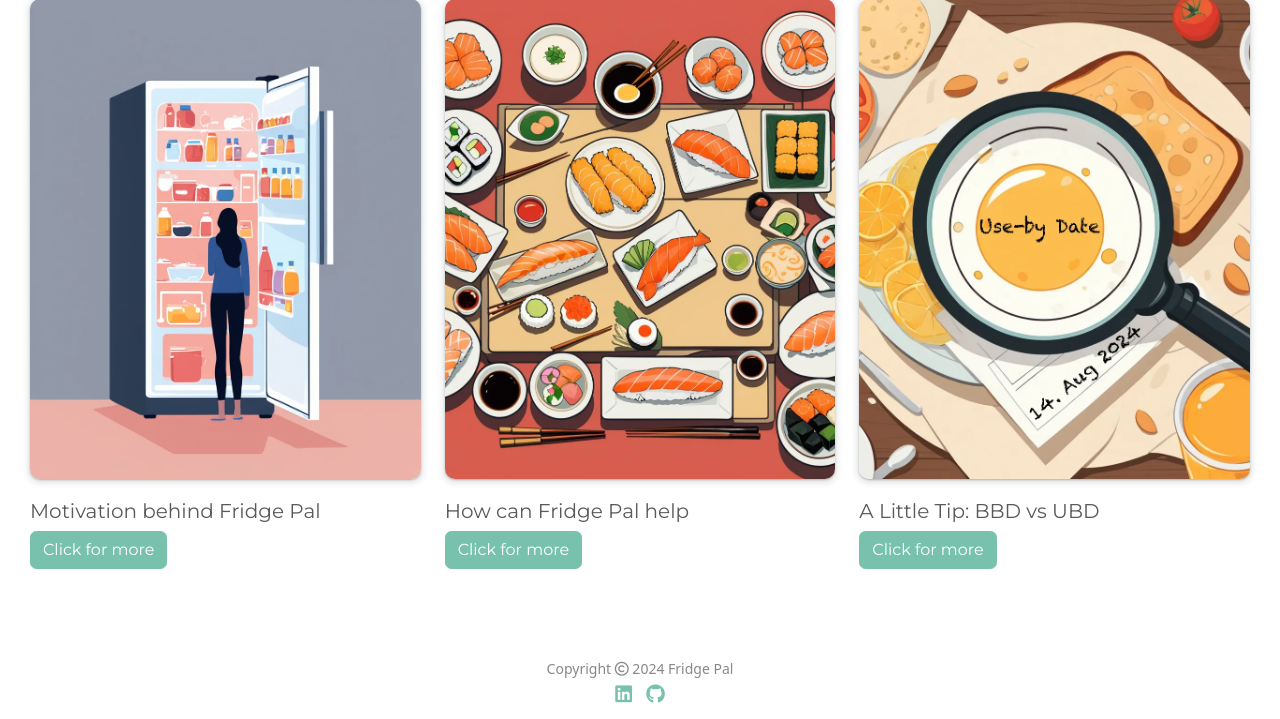
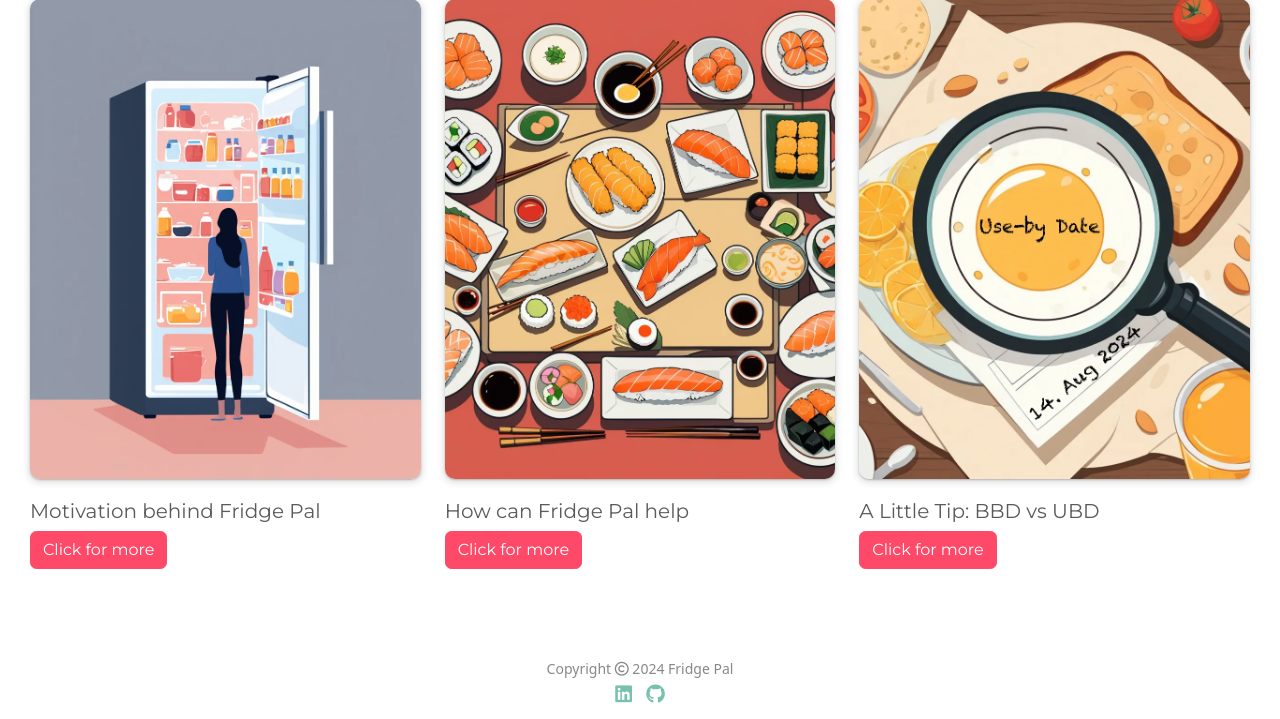
Before and after one commit to CrazyEggz/ci-fridge-pal, a Django app: page /about/ in a window 1280 px wide. Shown: the part 81-800 px from the top of the page. Run offline with Django 4.2, Linux system fonts and the light colour scheme; some libraries are stand-ins or nearby versions.

Commit message:
Switch all buttons to custom colours

```diff
--- a/about/templates/about/about.html
+++ b/about/templates/about/about.html
@@ -18,7 +18,7 @@
                     efficient.</p>
             </div>
             <h5 class="fw-light">Motivation behind Fridge Pal</h5>
-            <button class="btn btn-primary" type="button">
+            <button class="btn btn-red" type="button">
                 Click for more
             </button>
         </div>
@@ -33,7 +33,7 @@
                     duplicate purchases—Fridge Pal ensures nothing goes to waste.</p>
             </div>
             <h5 class="fw-light">How can Fridge Pal help</h5>
-            <button class="btn btn-primary" type="button">
+            <button class="btn btn-red" type="button">
                 Click for more
             </button>
         </div>
@@ -50,7 +50,7 @@
                 </p>
             </div>
             <h5 class="fw-light">A Little Tip: BBD vs UBD</h5>
-            <button class="btn btn-primary" type="button">
+            <button class="btn btn-red" type="button">
                 Click for more
             </button>
         </div>
--- a/home/templates/home/home.html
+++ b/home/templates/home/home.html
@@ -9,7 +9,7 @@
                 what's in stock, and never miss a best-before date again.
             </p>
             <div>
-                <a href="{% if request.user.is_authenticated %}{% url 'dashboard' %}{% else %}{% url 'login' %}{% endif %}" class="btn btn-primary">Get started now!</a>
+                <a href="{% if request.user.is_authenticated %}{% url 'dashboard' %}{% else %}{% url 'login' %}{% endif %}" class="btn btn-red">Get started now!</a>
             </div>
         </div>
     </div>
--- a/home/templates/home/logout.html
+++ b/home/templates/home/logout.html
@@ -7,8 +7,8 @@
         <h5 class="my-5">
             Come back anytime <i class="fa-regular fa-face-smile-beam"></i>
         </h5>
-        <a href="{% url 'login' %}" class="me-4">Log in</a>
-        <a href="{% url 'home' %}">Back home</a>
+        <a href="{% url 'login' %}" class="me-4 btn btn-green">Log in</a>
+        <a href="{% url 'home' %}" class="btn btn-pink">Back home</a>
 
     </div>
 </div>
--- a/home/templates/home/register.html
+++ b/home/templates/home/register.html
@@ -23,7 +23,7 @@
             {% csrf_token %}
             {{ form | crispy }}
             <div class="d-grid">
-                <button class="btn btn-primary" type="submit">Register</button>
+                <button class="btn btn-green" type="submit">Register</button>
             </div>
         </form>
 		<div>
--- a/static/css/style.css
+++ b/static/css/style.css
@@ -125,11 +125,6 @@ body {
     color: #464646;
 }
 
-#hero-content a {
-    background-color: #ff4969;
-    border: none;
-}
-
 /* ---About Page--- */
 #about-container {
     margin-top: 20px;
@@ -178,6 +173,37 @@ body {
     opacity: 1;
 }
 
+/* ---Extra Button Colours */
+.btn-red {
+    --bs-btn-bg: #ff4969;
+    --bs-btn-border-color: #ff4969;
+    --bs-btn-hover-bg: #fb4141;
+    --bs-btn-focus-shadow-rgb: 140, 203, 185;
+    --bs-btn-active-bg: #fb4141;
+    --bs-btn-disabled-bg: #ff4969;
+    --bs-btn-disabled-border-color: #ff4969;
+}
+
+.btn-pink {
+    --bs-btn-bg: #f0a9a9;
+    --bs-btn-border-color: #f0a9a9;
+    --bs-btn-hover-bg: #e29797;
+    --bs-btn-focus-shadow-rgb: 140, 203, 185;
+    --bs-btn-active-bg: #e29797;
+    --bs-btn-disabled-bg: #f0a9a9;
+    --bs-btn-disabled-border-color: #f0a9a9;
+}
+
+.btn-green {
+    --bs-btn-bg: #8bcbb4;
+    --bs-btn-border-color: #8bcbb4;
+    --bs-btn-hover-bg: #7cbca5;
+    --bs-btn-focus-shadow-rgb: 140, 203, 185;
+    --bs-btn-active-bg: #7cbca5;
+    --bs-btn-disabled-bg: #8bcbb4;
+    --bs-btn-disabled-border-color: #8bcbb4;
+}
+
 /* ---Media Queries--- */
 @media screen and (max-width: 767px) {
     #burger-icon {
```
Also changed, not shown: static/css/dashboard.css (+0 -20 lines).
